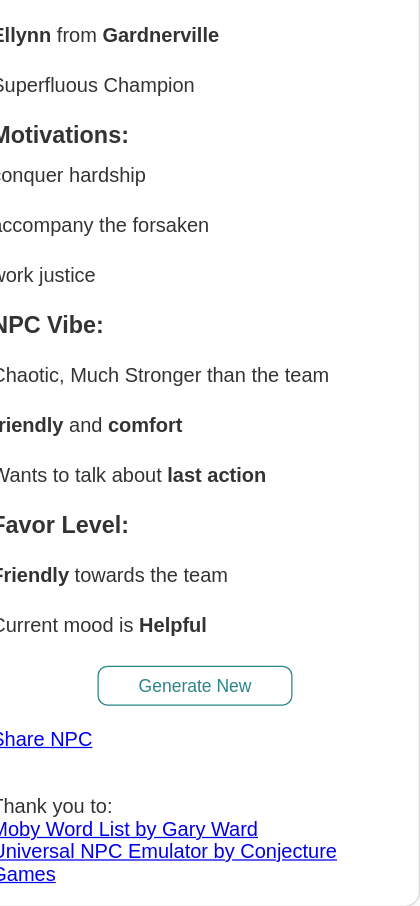
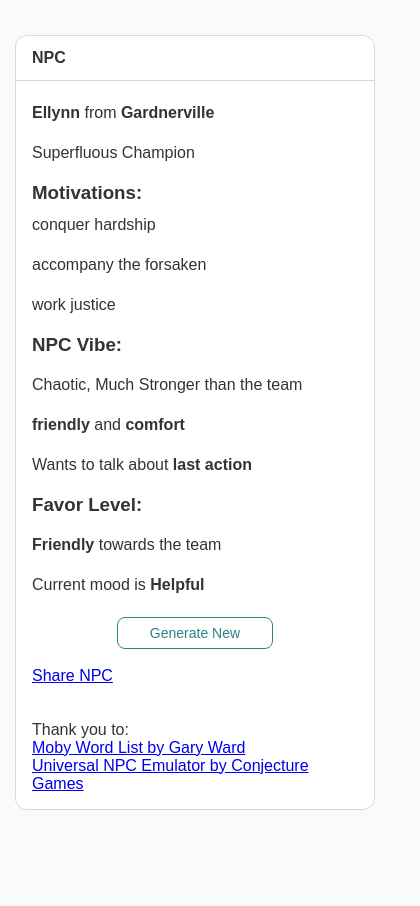
Before and after one commit to paullofte/npc-generator, a plain HTML site: page index.html in a window 390 px wide. Shown: the whole page, 420 px wide, since content can reach past the window. After the commit the page ends 844 px from the top, so only its background shows below. Drawn offline with nearby package versions, Linux system fonts and the light colour scheme.

Commit message:
fixing styling for phone use

```diff
--- a/style.css
+++ b/style.css
@@ -28,7 +28,7 @@ main {
   border: 1px solid var(--border);
   border-radius: 12px;
   margin: auto;
-  transform: scale(1.25);
+
   width: 360px;
 }
 
```
Also changed, not shown: 1 other file.
